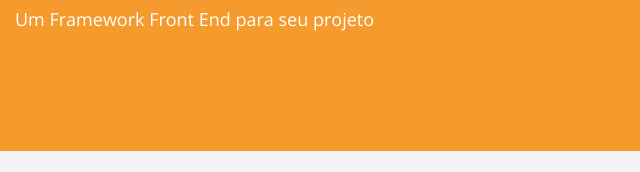
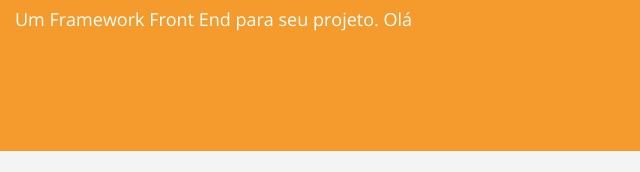
Before and after one commit to enriqueprieto/Nora, a website: page index.html in a window 1280 px wide. Shown: the part 207-379 px from the top of the page, 0-640 px from the left. Drawn offline with nearby package versions, Linux system fonts and the light colour scheme.

Commit message:
Teste de site

```diff
--- a/index.html
+++ b/index.html
@@ -22,7 +22,7 @@
         <header class="page-header">
             <div class="container container-inner center">
                 <h1>Nora<span>v1.0.1</span></h1>
-                <p>Um Framework Front End para seu projeto</p>
+                <p>Um Framework Front End para seu projeto. Olá</p>
             </div>
         </header>
         <main class="page-main">
```
